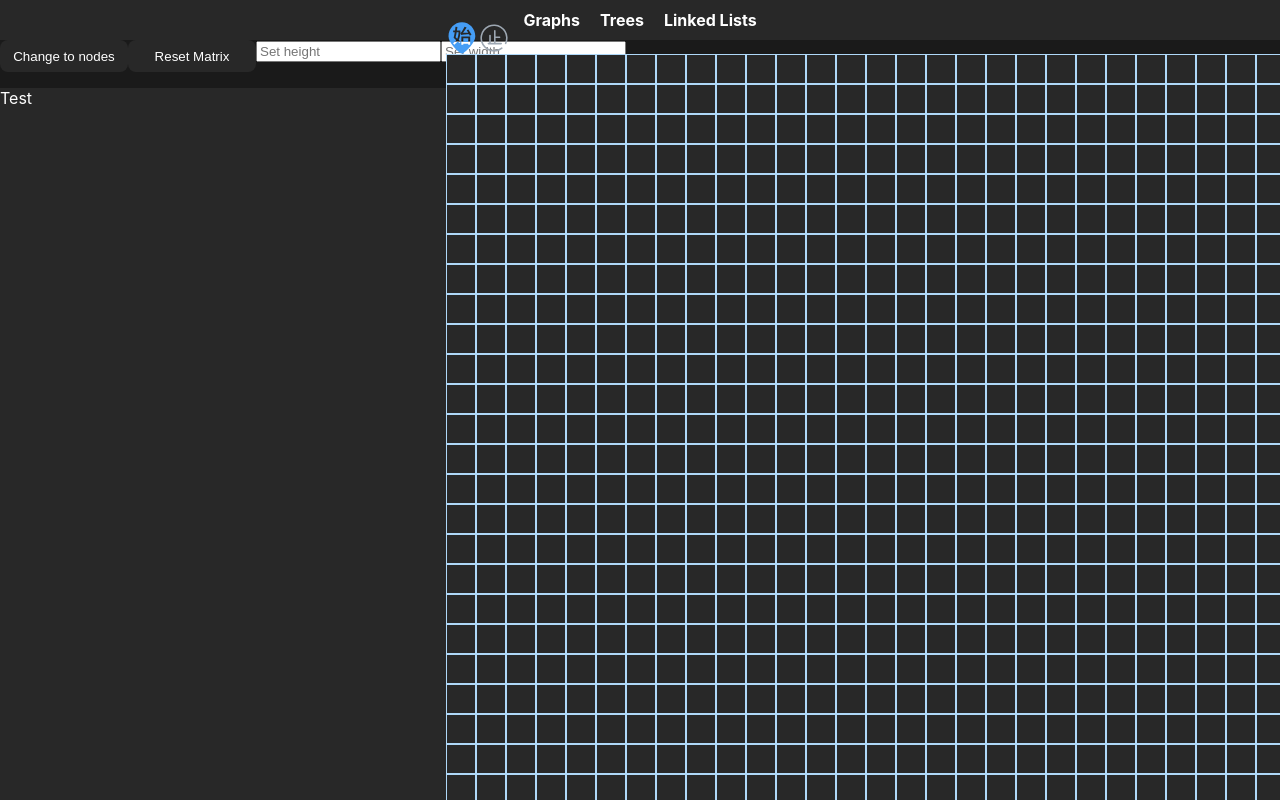
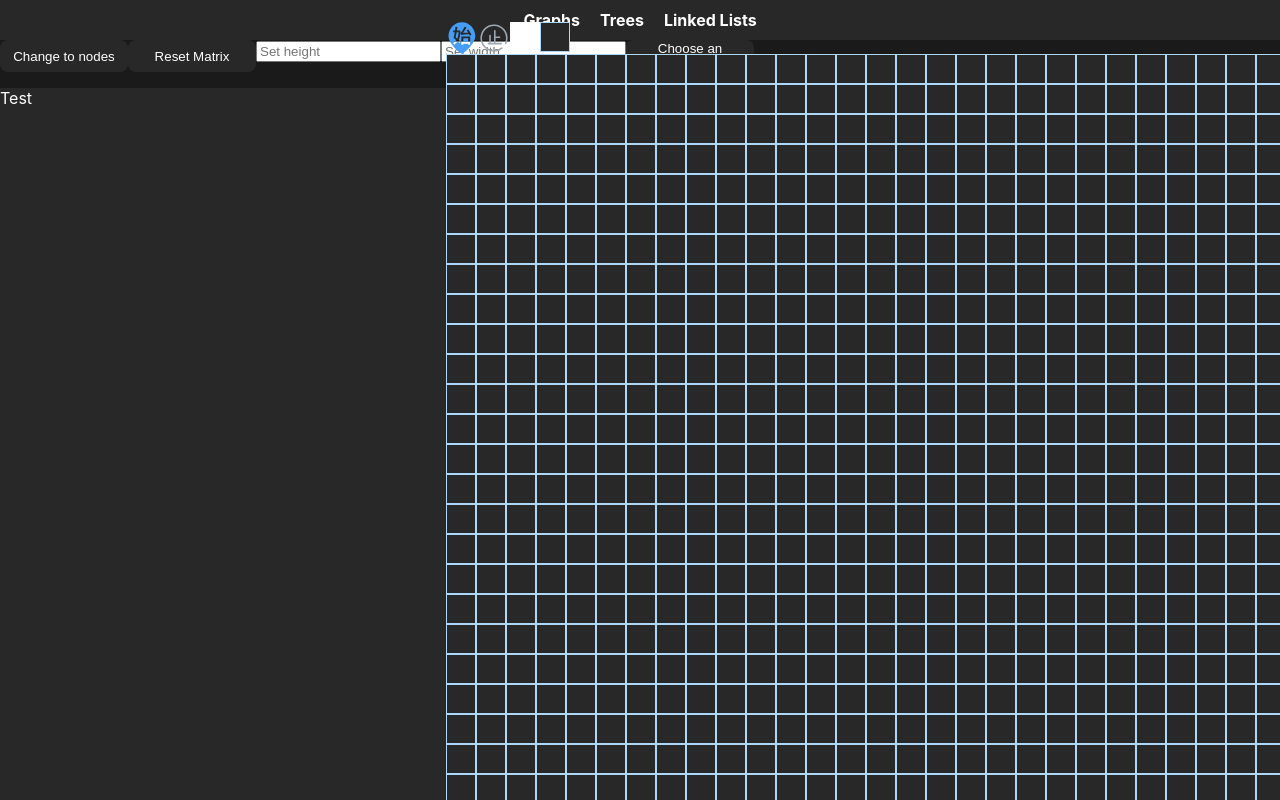
Before and after one commit to mfong4151/Pathfinding-Visualizer, a React (Create React App) app: page /graphs in a window 1280 px wide. Shown: the top 800 px of the page. Built offline with nearby package versions, Linux system fonts and the light colour scheme.

Commit message:
Finished reworking matrix grid drag and drop

```diff
--- a/src/components/Graphs/Matrix/CellTotem/index.tsx
+++ b/src/components/Graphs/Matrix/CellTotem/index.tsx
@@ -1,15 +1,30 @@
 import React from 'react'
+import { useDrag } from 'react-dnd';
+import { ItemTypes } from '../../../generalComponents/DSACanvas/utils/dragDropConstraints';
+import '../../../Graphs/graphs.css'
 
 interface Props{
-  cellType: string;
+  totemType: string;
 }
 
-const CellTotem: React.FC<Props> = (cellType) => {
-  return (
-    <div>
+const CellTotem: React.FC<Props> = ({totemType}) => {
 
-    </div>
-  )
+
+  const [collected, drag] = useDrag(()=>({
+    type: ItemTypes.MATRIX_CELL,
+    item:{totemType},
+    collect: (monitor) =>( {
+      isDragging: !!monitor.isDragging()
+
+    })
+  }))
+
+
+return (
+  <div ref={drag} className={`tile ${totemType === 'w' && 'wall'} `}>
+  </div>
+)
+
 }
 
 export default CellTotem
--- a/src/components/Graphs/Matrix/GraphMatrixItem.tsx
+++ b/src/components/Graphs/Matrix/GraphMatrixItem.tsx
@@ -3,7 +3,6 @@ import { useDrop } from "react-dnd";
 import { ItemTypes } from "../../generalComponents/DSACanvas/utils/dragDropConstraints";
 import SvgTotem from "./SvgTotem";
 import { startStop, pos } from "../../types/positions";
-import { time } from "console";
 
 interface Props{
     matrixState:{
@@ -20,12 +19,17 @@ interface Props{
 }
 
 
+const CONDITIONAL_STYLING:{[key:string]: string} = {'w' : 'wall' ,
+                                                    'v1' : 'visited-1',
+                                                    'v2' : 'visited-2',
+                                                    'v3' : 'visited-3',
+                                                    }
+
 //probably will want to refactor to take props
 const GraphMatrixItem: React.FC<Props> = ({matrixState, cellValue, pos, startEndState}) =>{
     const {matrix, setMatrix} = matrixState;
     const {startEndPos} = startEndState;
     const {y, x} = pos;
-
 
     const updateStartStop = (itemType :any) =>{
         const droppedTotem: string= itemType.totemType;
@@ -61,17 +65,25 @@ const GraphMatrixItem: React.FC<Props> = ({matrixState, cellValue, pos, startEnd
     }
 
     const updateWalls = (itemType: any) =>{
+        const currDragging = itemType.totemType;
+        const inclusions: string[] = ['w', 'erase']
+
+        if (!inclusions.includes(currDragging)) return
 
         const newMatrix = [...matrix];
+        switch(currDragging){
+            case'w':
+                newMatrix[y][x] = 'w'
+                setMatrix(prev => newMatrix)
+                break
+            case 'erase':
+                newMatrix[y][x] = ''
+                setMatrix(prev => newMatrix)
+                break
+            default:
+                break
+        }
 
-        if(matrix[y][x] ===''){
-            newMatrix[y][x] = 'w'
-            setMatrix(prev =>newMatrix)
-
-        }else if (matrix[y][x] === 'w'){
-            newMatrix[y][x] = ''
-            setMatrix(prev => newMatrix)
-        }
 
         return
     }
@@ -87,14 +99,9 @@ const GraphMatrixItem: React.FC<Props> = ({matrixState, cellValue, pos, startEnd
             }), [matrix]
       )
 
-
-
-
-
-
-    // still having issues with the entire on mouse sequence, need to refactor so that if it leaves the square then it turns back to normal
     return(
-        <div className={`tile udc ${cellValue === 'w' ? 'wall' : ''}`}
+        <div
+            className={`tile udc ${CONDITIONAL_STYLING[cellValue] ? CONDITIONAL_STYLING[cellValue] : ''}`}
             ref={drop}
         >
            {cellValue === 's'  && <SvgTotem totemType={cellValue}/>}
--- a/src/components/Graphs/Matrix/index.tsx
+++ b/src/components/Graphs/Matrix/index.tsx
@@ -5,6 +5,7 @@ import { startStop } from "../../types/positions";
 import { DndProvider} from "react-dnd";
 import { HTML5Backend } from "react-dnd-html5-backend";
 import SvgTotem from './SvgTotem'
+import CellTotem from "./CellTotem";
 
 
 
@@ -20,6 +21,9 @@ const GraphMatrix: React.FC<Props> = ({matrixState})=>{
                 <div className='toolbar fdr'>
                     <SvgTotem totemType='s'/>
                     <SvgTotem totemType='e'/>
+                    <CellTotem totemType='w'/>
+                    <CellTotem totemType='erase'/>
+
                 </div>
 
                 <div className="matrix">
--- a/src/components/Graphs/MatrixBanner/MatrixBanner.tsx
+++ b/src/components/Graphs/MatrixBanner/MatrixBanner.tsx
@@ -61,6 +61,10 @@ const MatrixBanner:React.FC<Props> = ({matrixBannerStates}) => {
 
               </input>
             </form>
+            <button className='sq-buttons banner-button udc'>
+              Choose an algorithim
+            </button>
+
           </div>}
         </div>
   )
```
Also changed, not shown: src/components/Graphs/Matrix/CellTotem/cells.css (added).
